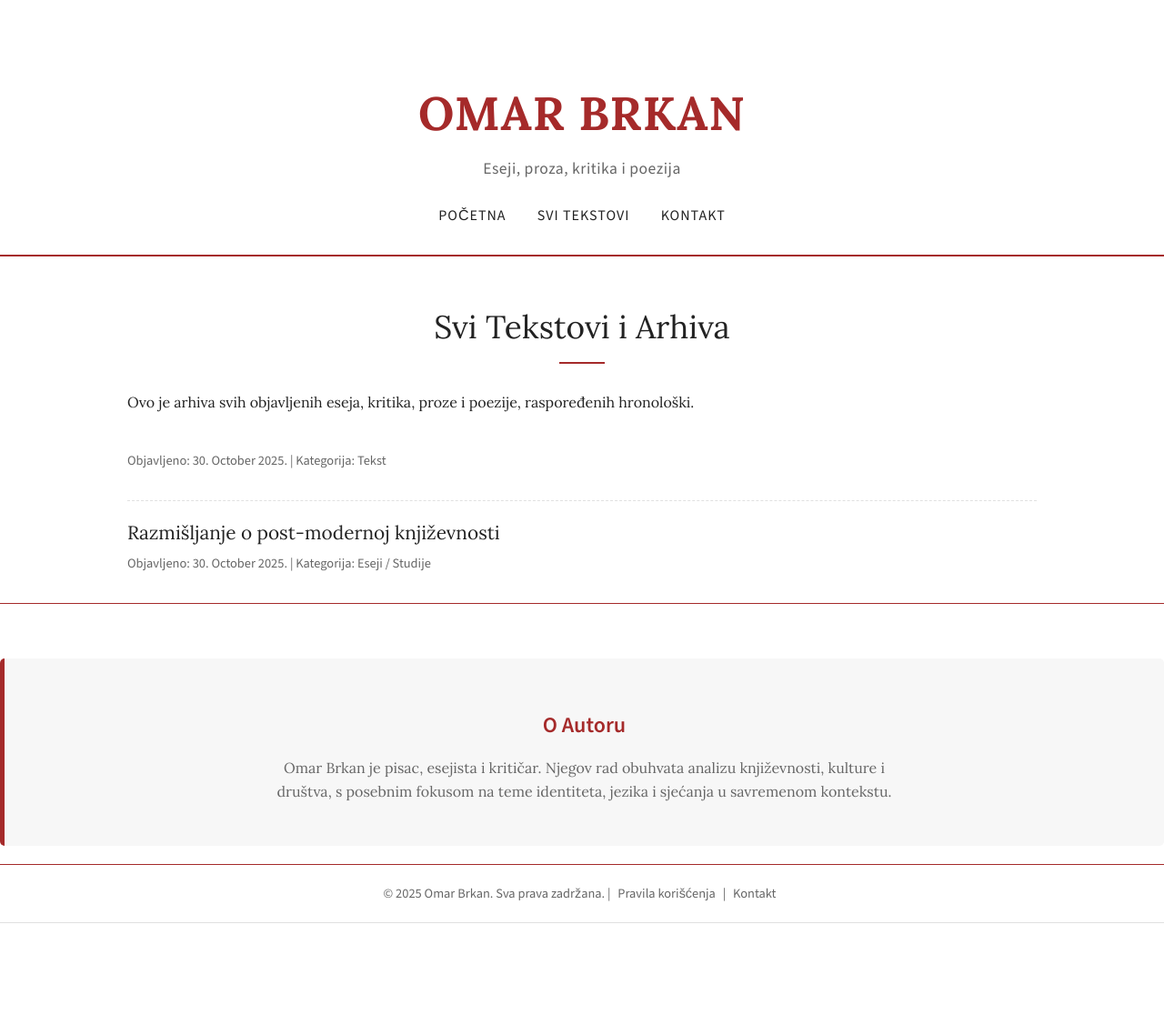
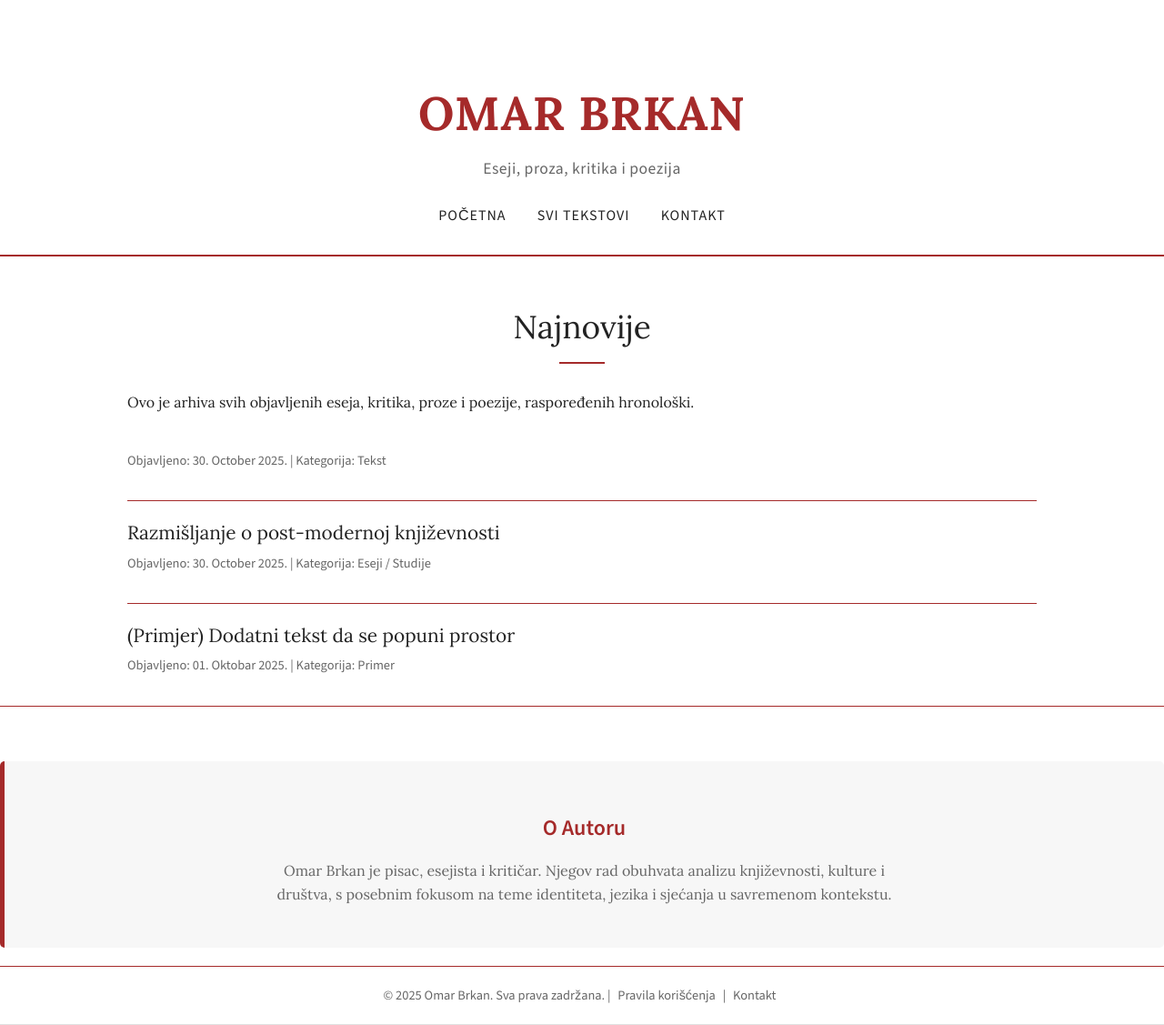
Before and after one commit to omarbrkan/omarbrkan.github.io, a Jekyll site: the page built from tekstovi.html, in a window 1280 px wide. Shown: the whole page at 91% size. Built offline with Jekyll 4.4.1, drawn with Linux system fonts in a browser that asks for light colours; before the commit the page ends 1015 px from its top, so only the background shows below that.

Commit message:
Update tekstovi.html

```diff
--- a/tekstovi.html
+++ b/tekstovi.html
@@ -1,6 +1,6 @@
 ---
 layout: page
-title: Svi Tekstovi i Arhiva
+title: Najnovije
 permalink: /tekstovi
 ---
 
@@ -8,13 +8,19 @@ permalink: /tekstovi
 
 <ul class="text-list">
     {% for post in site.posts %}
-    <li>
+    <li style="border-bottom: 1px solid var(--accent-border-color);">
         <a href="{{ post.url | relative_url }}">{{ post.title }}</a>
         <p class="text-meta">
             Objavljeno: {{ post.date | date: "%d. %B %Y." }} | Kategorija: {{ post.category | default: "Tekst" }}
         </p>
     </li>
     {% endfor %}
+    <li style="border-bottom: none;">
+        <a href="#">(Primjer) Dodatni tekst da se popuni prostor</a>
+        <p class="text-meta">
+            Objavljeno: 01. Oktobar 2025. | Kategorija: Primer
+        </p>
+    </li>
 </ul>
 
 {% if site.posts.size == 0 %}
```
